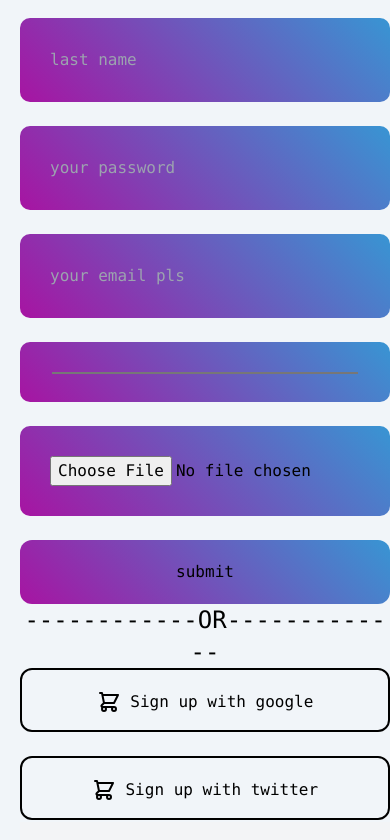
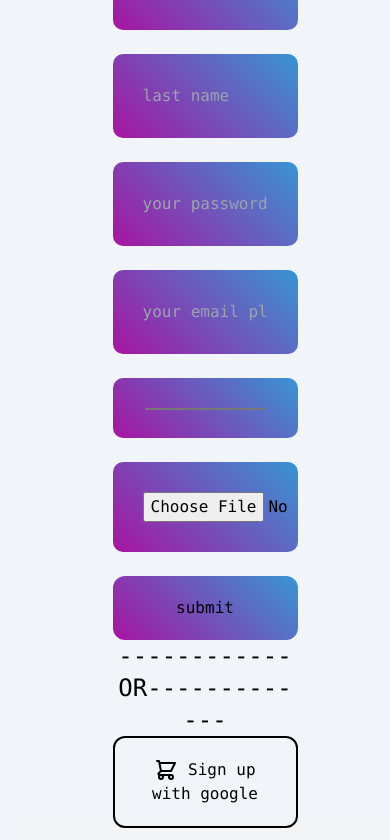
Before and after one commit to jurash/Jurash.github.io, a plain HTML site: page tailwind/src/reg.html in a window 390 px wide. Shown: the part 403-1243 px from the top of the page. Drawn offline with Linux system fonts and the light colour scheme.

Commit message:
Add files via upload

```diff
--- a/tailwind/src/css/reg.css
+++ b/tailwind/src/css/reg.css
@@ -21,7 +21,7 @@ input{
 /* hello */
 
 #hpk-maxsize{
-    margin-left: 300px;
+    margin: 0 auto;
     border-radius: 10px;
     width: 50%;
     height: 1000px;
@@ -49,10 +49,10 @@ input{
     border: 2px solid rgb(0, 0, 0);
 }
 
-@media (max-width: 700px) {
-    #hpk-maxsize{
-        width: 100%;
-        margin-left: 0;
+@media (max-width: 500px) {
+    #gl_dump{
+        width: auto;
+        height: auto;
     }
 
 }
```
